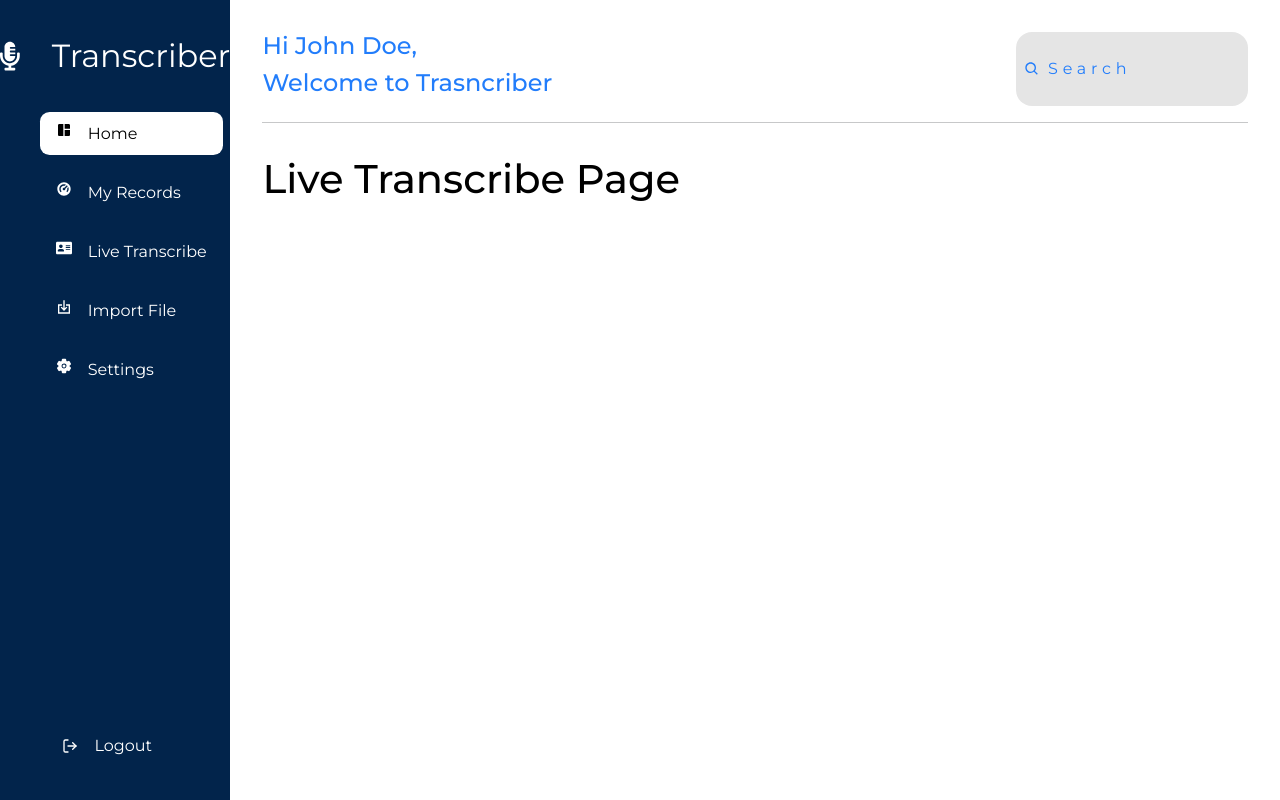
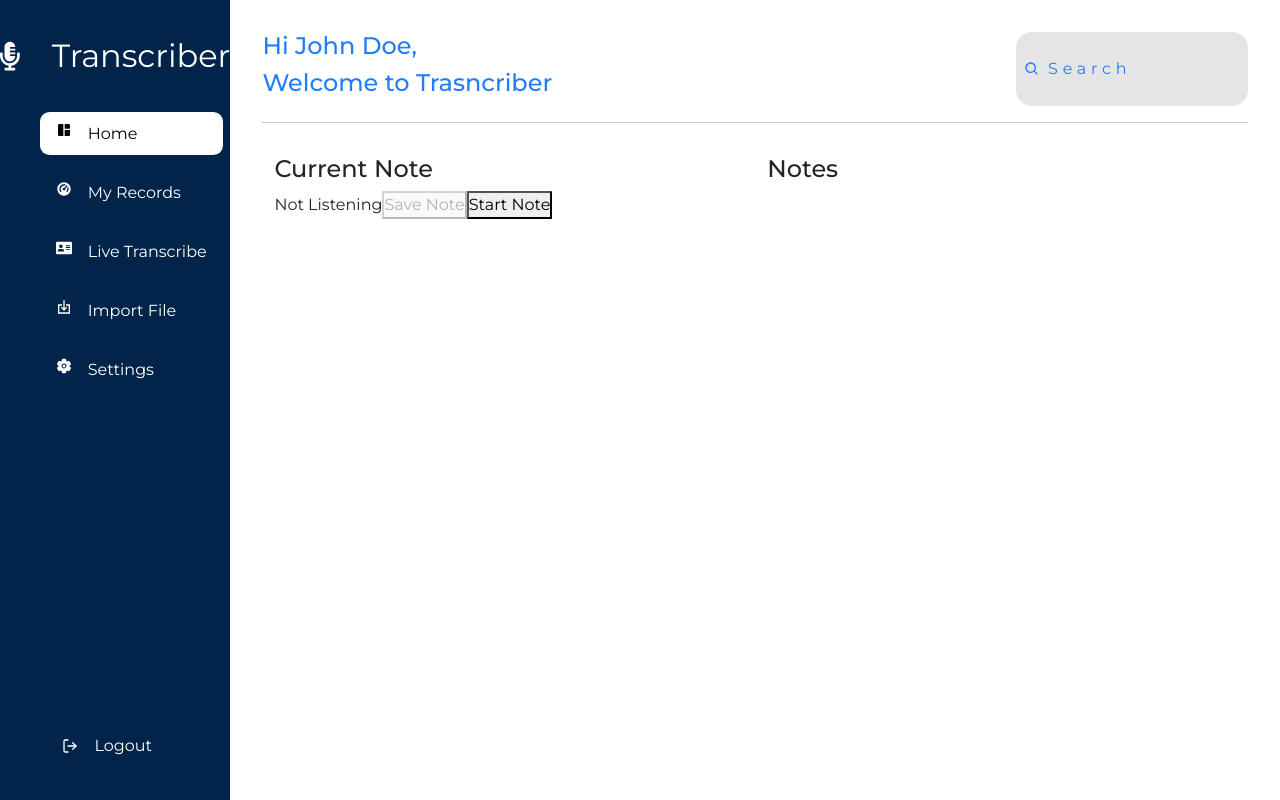
Before and after one commit to agesa3/Transcriber-v2, a React (Create React App) app: page /live in a window 1280 px wide. Built offline with nearby package versions, Linux system fonts and the light colour scheme.

Commit message:
able to recored speech to text

```diff
--- a/src/components/Pages/Live/Live.js
+++ b/src/components/Pages/Live/Live.js
@@ -1,24 +1,98 @@
-import React  from "react";
+import React, { useEffect, useState } from "react";
 import styled from "styled-components";
 import Navbar from "../../Navbar";
 
+const SpeechRecognition =
+  window.SpeechRecognition || window.webkitSpeechRecognition;
+const mic = new SpeechRecognition();
+
+mic.continuous = true;
+mic.interimResults = true;
+mic.lang = "en-US";
+
 const Live = () => {
+  const [isListening, setIsListening] = useState(false);
+  const [note, setNote] = useState(null);
+  const [savedNotes, setSavedNotes] = useState([]);
+
+  useEffect(() => {
+    handleListen();
+  }, [isListening]);
+
+  const handleListen = () => {
+    if (isListening) {
+      mic.start();
+      mic.onend = () => {
+        console.log("Continue");
+        mic.start();
+      };
+    } else {
+      mic.stop();
+      mic.onend = () => {
+        console.log("Stooped Mic on Click");
+      };
+    }
+    mic.onstart = () => {
+      console.log("Mic is oN");
+    };
+
+    mic.onresult = (event) => {
+      const transcript = Array.from(event.results)
+        .map((result) => result[0])
+        .map((result) => result.transcript)
+        .join("");
+      console.log(transcript);
+      setNote(transcript);
+      mic.onerror = (event) => {
+        console.log(event.error);
+      };
+    };
+  };
+
+  const handleSaveNote = () => {
+    setSavedNotes({ ...savedNotes, note });
+    setNote("");
+  };
+
   return (
-    <Section>
-    <Navbar />
-    <div className="grid">
-     <h1 style={{
-         color:"black"
-     }}>
-Live Transcribe Page
-     </h1>
-    </div>
-  </Section>
-  )
-}
+    <>
+      <Section>
+        <Navbar />
+        <div className="grid">
+          <div className="container">
+            <div className="row">
+              <div className="col-6">
+                <h4>Current Note</h4>
+                {isListening ? (
+                  <span>Listening</span>
+                ) : (
+                  <span>Not Listening</span>
+                )}
+                <button onClick={handleSaveNote} disabled={!note}>
+                  Save Note
+                </button>
+                <button
+                  onClick={() => setIsListening(prevSate => !prevSate)}
+                >
+                  Start Note
+                </button>
+                <p>{note}</p>
+              </div>
+              <div className="col-6">
+                <h4>Notes</h4>
+                {savedNotes.map((n) => (
+                  <p key={n}>{n}</p>
+                ))}
+              </div>
+            </div>
+          </div>
+        </div>
+      </Section>
+    </>
+  );
+};
 
-export default Live
-
+export default Live;
 
 const Section = styled.section`
   margin-left: 18vw;
```
